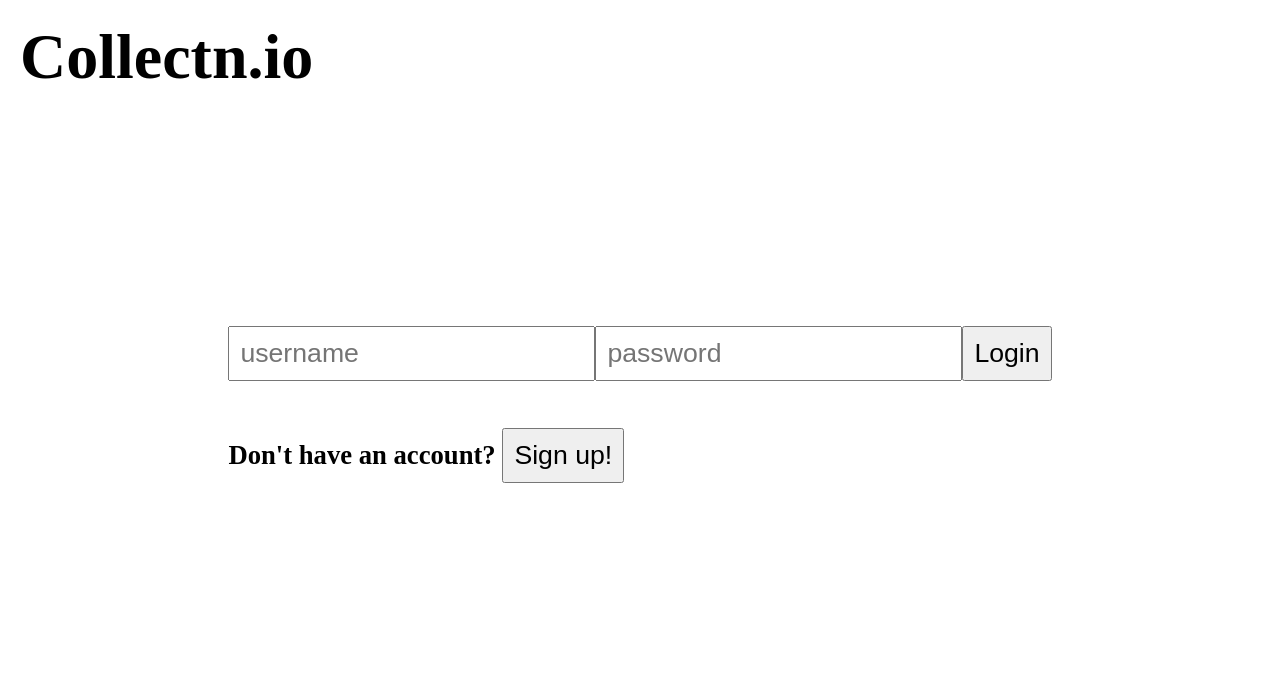
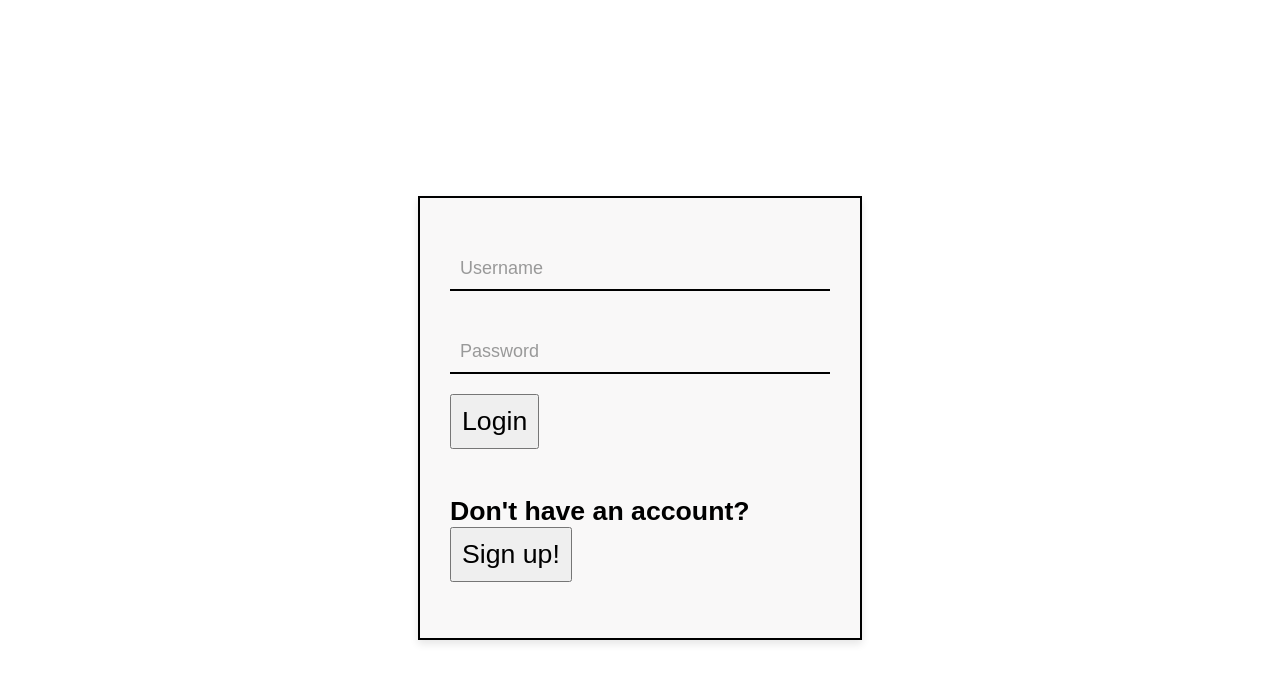
Before and after one commit to Bed-e/CapstoneCollectn.io, a React (Vite) app in the folder collection-app-front/: page /login in a window 1280 px wide. Shown: the top 682 px of the page. Built offline with nearby package versions, Linux system fonts and the light colour scheme; a web font is replaced by a local one.

Commit message:
some login and signup styling

```diff
--- a/collection-app-front/src/App.css
+++ b/collection-app-front/src/App.css
@@ -11,6 +11,21 @@
   justify-content: center;
   align-items: center;
   width: 100%; /* Full width of the container */
+  font-family: sans-serif;
+}
+
+.LoginForm .form-container,
+.SignupForm .form-container {
+  display: flex;
+  flex-direction: column;
+  align-items: center;
+  justify-content: center;
+  padding: 20px;
+  border: 2px solid #000; /* Add a border around the form container */
+  background-color: #f3f2f280; /* Optional: add a background color */
+  box-shadow: 0 4px 8px rgba(0, 0, 0, 0.1); /* Optional: add a subtle shadow */
+  max-width: 400px; /* Set a max-width for the form container */
+  width: 100%;
 }
 
 .LoginForm * {
@@ -21,6 +36,65 @@
 .SignupForm * {
   font-size: 20pt;
   padding: 10px;
+}
+
+.LoginForm input[type="text"],
+.LoginForm input[type="password"],
+.SignupForm input[type="text"],
+.SignupForm input[type="password"] {
+  width: 100%;
+  padding: 10px;
+  margin: 20px 0;
+  border: none;
+  border-bottom: 2px solid #000; /* Bottom border only */
+  background-color: transparent; /* Transparent background */
+  font-size: 18px;
+  outline: none; /* Remove the default outline on focus */
+}
+
+.LoginForm input[type="text"]:focus,
+.LoginForm input[type="password"]:focus,
+.SignupForm input[type="text"]:focus,
+.SignupForm input[type="password"]:focus {
+  border-bottom-color: #000; /* Keep the bottom border color on focus */
+}
+
+.LoginForm input[type="text"]::placeholder,
+.LoginForm input[type="password"]::placeholder,
+.SignupForm input[type="text"]::placeholder,
+.SignupForm input[type="password"]::placeholder {
+  color: #999; /* Optional: style placeholder text */
+}
+
+form {
+  width: 100%; /* Ensure the form takes up the full width of its container */
+  max-width: 400px; /* Set a maximum width for the form */
+  margin: 0 auto; /* Center the form horizontally */
+  padding: 20px;
+  box-sizing: border-box; /* Include padding and border in the element's width and height */
+}
+
+form input[type="text"],
+form input[type="password"] {
+  width: 100%; /* Make the input fields take up the full width of the form */
+  padding: 10px;
+  margin: 10px 0;
+  border: none;
+  border-bottom: 2px solid #000; /* Bottom border only */
+  background-color: transparent; /* Transparent background */
+  font-size: 18px;
+  outline: none; /* Remove the default outline on focus */
+  box-sizing: border-box; /* Ensure padding is included in the width */
+}
+
+form input[type="text"]:focus,
+form input[type="password"]:focus {
+  border-bottom-color: #000; /* Keep the bottom border color on focus */
+}
+
+form input[type="text"]::placeholder,
+form input[type="password"]::placeholder {
+  color: #999; /* Optional: style placeholder text */
 }
 
 .TopTitle {
--- a/collection-app-front/src/App.jsx
+++ b/collection-app-front/src/App.jsx
@@ -80,9 +80,9 @@ function App() {
   return (
     <Router>
       <div>
-        <div className="TopTitle">
+        {/* <div className="TopTitle">
           <TopTitle />
-        </div>
+        </div> */}
 
         <Routes>
           <Route
--- a/collection-app-front/src/Components/LoginForm.jsx
+++ b/collection-app-front/src/Components/LoginForm.jsx
@@ -46,17 +46,17 @@ function LoginForm({ setUser }) {
   };
 
   return (
-    <div>
+    <div className="form-container">
       <form onSubmit={handleLogin}>
         <input
           type="text"
-          placeholder="username"
+          placeholder="Username"
           value={username}
           onChange={(e) => setUsername(e.target.value)}
         ></input>
         <input
           type="password"
-          placeholder="password"
+          placeholder="Password"
           value={password}
           onChange={(e) => setPassword(e.target.value)}
         ></input>
--- a/collection-app-front/src/Components/SignupForm.jsx
+++ b/collection-app-front/src/Components/SignupForm.jsx
@@ -54,23 +54,23 @@ function SignupForm({ setUser }) {
   };
 
   return (
-    <div>
+    <div className="form-container">
       <form onSubmit={handleSignUp}>
         <input
           type="text"
-          placeholder="username"
+          placeholder="Username"
           value={username}
           onChange={(e) => setUsername(e.target.value)}
         />
         <input
           type="password"
-          placeholder="password"
+          placeholder="Password"
           value={password}
           onChange={(e) => setPassword(e.target.value)}
         />
         <input
           type="password"
-          placeholder="confirm password"
+          placeholder="Confirm Password"
           value={password2}
           onChange={(e) => setPassword2(e.target.value)}
         />
--- a/collection-app-front/src/Components/TopTitle.jsx
+++ b/collection-app-front/src/Components/TopTitle.jsx
@@ -1,8 +1,8 @@
 import React from "react";
 import "../App.css";
 
-function TopTitle({ classname }) {
-  return <h1 className={classname}>Collectn.io</h1>;
+function TopTitle() {
+  return <h1>Collectn.io</h1>;
 }
 
 export default TopTitle;
```
